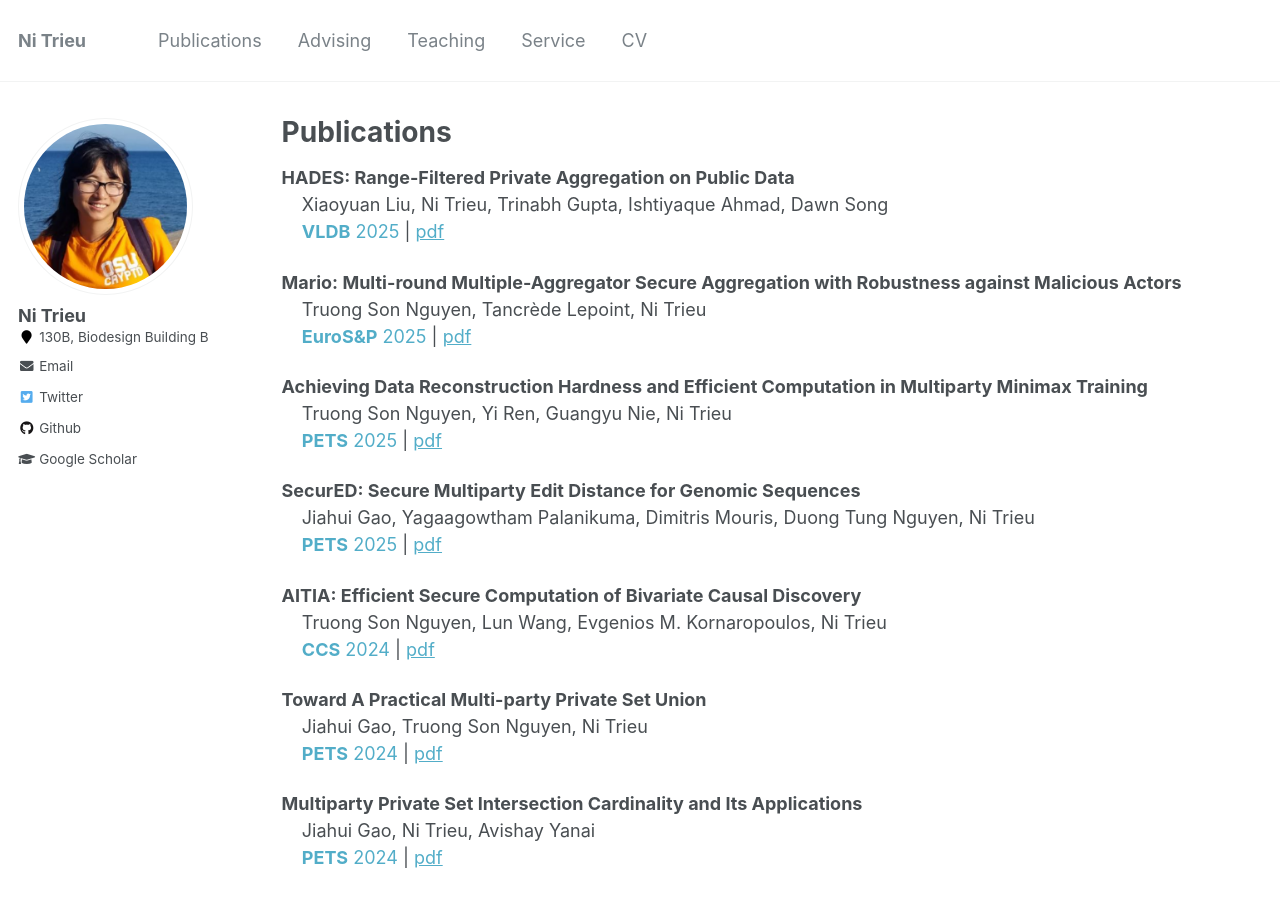
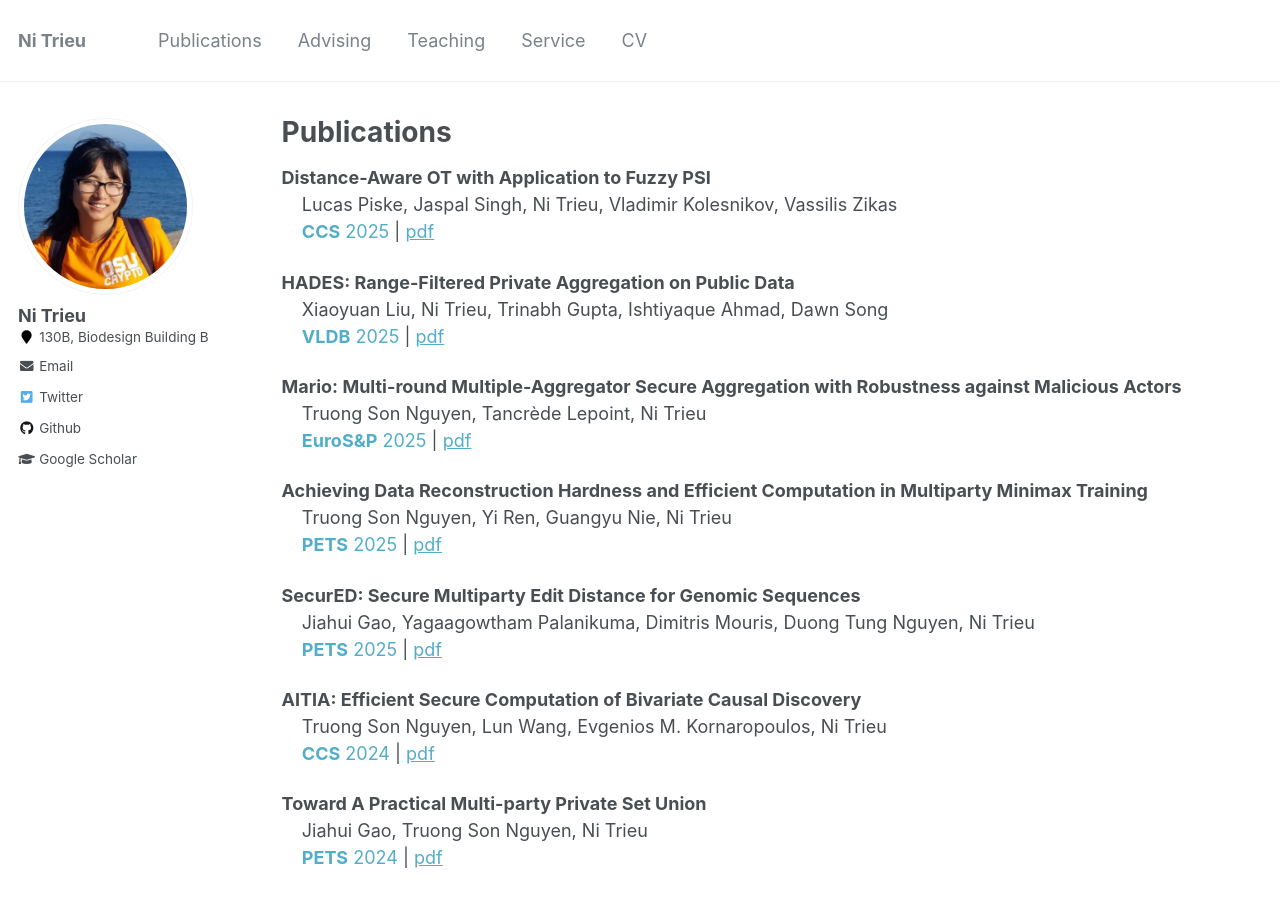
Before and after one commit to nitrieu/nitrieu.github.io, a Jekyll site: the page built from _pages/publications.md, in a window 1280 px wide and 900 px high. Built offline with Jekyll 4.4.1, drawn with Linux system fonts in a browser that asks for light colours.

Commit message:
Update publications.md

```diff
--- a/_pages/publications.md
+++ b/_pages/publications.md
@@ -7,6 +7,11 @@ author_profile: true
 
 
 <!--<h5>(Note: Authorship is in alphabetical order in most conference papers.) </h5> -->
+
+ <b>  	Distance-Aware OT with Application to Fuzzy PSI </b> <br>
+	&nbsp; &nbsp;  	Lucas Piske, Jaspal Singh, Ni Trieu, Vladimir Kolesnikov, Vassilis Zikas <br>
+ &nbsp; &nbsp; <a href="https://www.sigsac.org/ccs/CCS2025/" target="_blank" style="text-decoration: none"><b>CCS</b> 2025</a> |
+                                    <a href="https://eprint.iacr.org/2025" target="_blank"> pdf</a>
 
  <b>  	HADES: Range-Filtered Private Aggregation on Public Data </b> <br>
 	&nbsp; &nbsp;  	Xiaoyuan Liu, Ni Trieu, Trinabh Gupta, Ishtiyaque Ahmad, Dawn Song <br>
```
